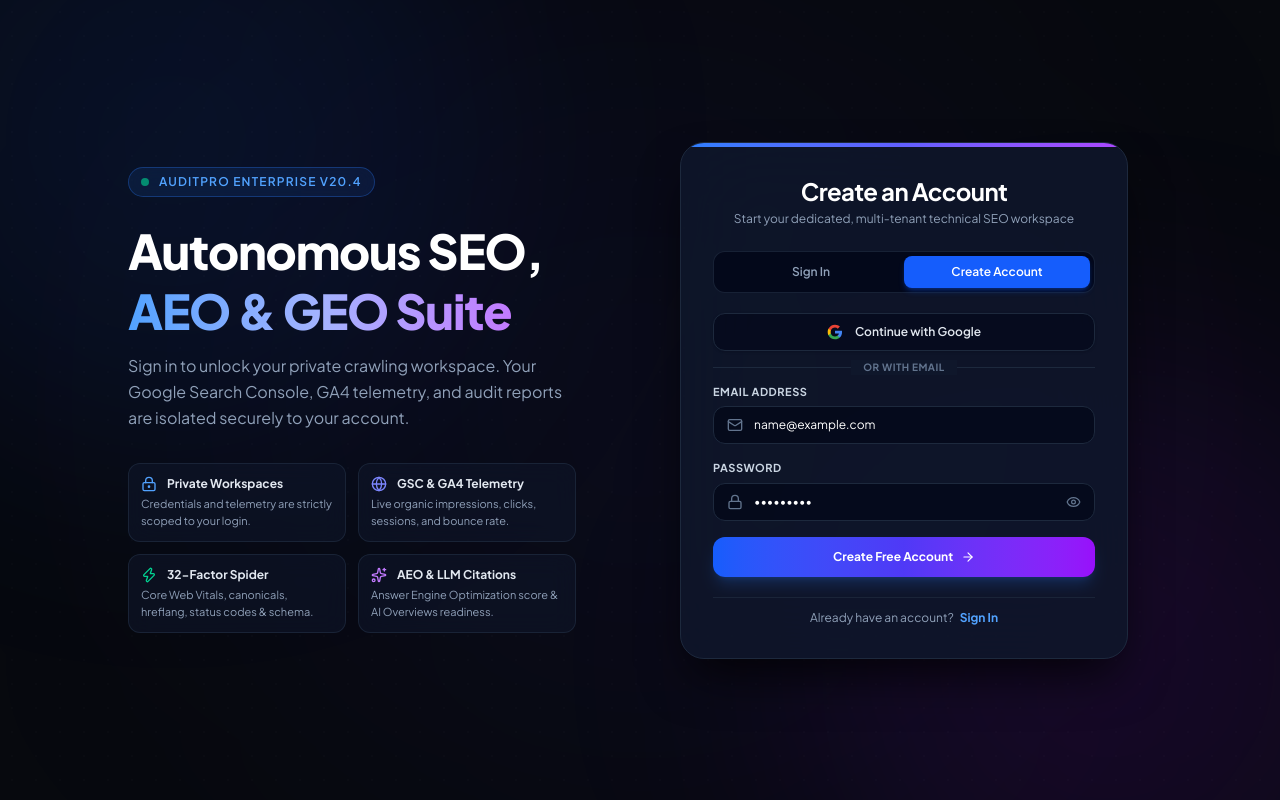
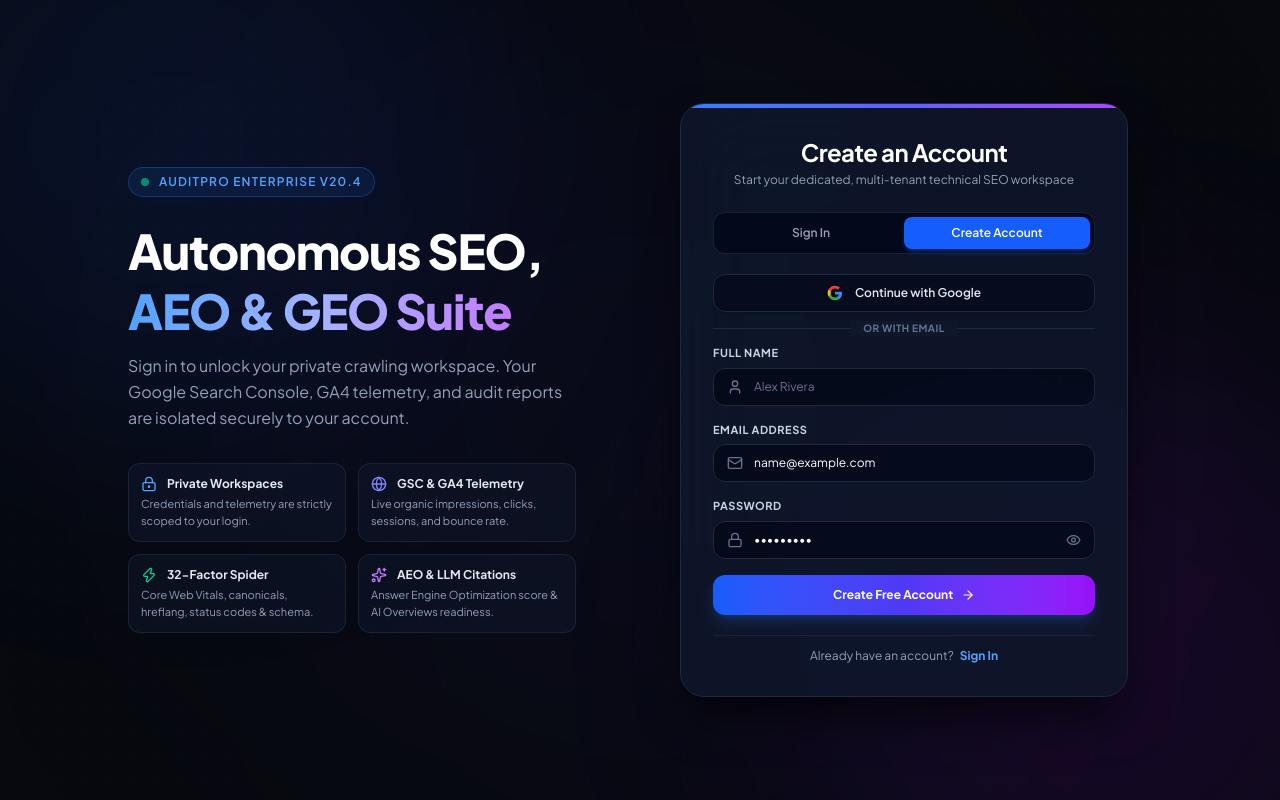
Before and after one commit to Satyam-bloomx/seo_aeo_dashboard, a Next.js app in the folder frontend/: page / in a window 1280 px wide. Both pictures are taken after typing "name@example.com", "Sample123" into the empty fields and a click on the button "Create Account". Built offline with nearby package versions, Linux system fonts and the light colour scheme; no server answers.

Commit message:
feat(auth): add Full Name field to sign up and display name in user profile

```diff
--- a/frontend/src/context/AuthContext.jsx
+++ b/frontend/src/context/AuthContext.jsx
@@ -89,20 +89,25 @@ export const AuthProvider = ({ children }) => {
     }
   }, []);
 
-  const signUp = useCallback(async (email, password) => {
+  const signUp = useCallback(async (email, password, fullName = '') => {
     try {
       const { data, error } = await supabase.auth.signUp({
         email: email.trim(),
         password,
         options: {
+          data: {
+            full_name: fullName ? fullName.trim() : '',
+            name: fullName ? fullName.trim() : '',
+          },
           emailRedirectTo: typeof window !== 'undefined' ? window.location.origin : undefined,
         }
       });
       if (error) throw error;
 
+      const displayName = fullName ? fullName.trim() : (data.user?.email || 'User');
       if (data.session) {
         toast.success('Account created & signed in!', {
-          description: `Welcome, ${data.user?.email || 'User'}`,
+          description: `Welcome, ${displayName}!`,
         });
       } else {
         toast.success('Registration successful!', {
--- a/frontend/src/features/Auth/AuthScreen.jsx
+++ b/frontend/src/features/Auth/AuthScreen.jsx
@@ -16,13 +16,15 @@ import {
   Globe,
   Sparkles,
   Layers,
-  LockKeyhole
+  LockKeyhole,
+  User
 } from 'lucide-react';
 import { useAuth } from '@/context/AuthContext';
 import { spring, tapPress } from '@/lib/motion';
 
 export default function AuthScreen() {
   const [mode, setMode] = useState('signin'); // 'signin' | 'signup'
+  const [fullName, setFullName] = useState('');
   const [email, setEmail] = useState('');
   const [password, setPassword] = useState('');
   const [showPassword, setShowPassword] = useState(false);
@@ -34,12 +36,13 @@ export default function AuthScreen() {
   const handleSubmit = async (e) => {
     e.preventDefault();
     if (!email || !password) return;
+    if (mode === 'signup' && !fullName.trim()) return;
     setIsSubmitting(true);
     try {
       if (mode === 'signin') {
         await signIn(email, password);
       } else {
-        await signUp(email, password);
+        await signUp(email, password, fullName);
       }
     } finally {
       setIsSubmitting(false);
@@ -223,6 +226,28 @@ export default function AuthScreen() {
 
             {/* Form */}
             <form onSubmit={handleSubmit} className="space-y-4">
+              {mode === 'signup' && (
+                <div>
+                  <label className="block text-[11px] font-bold text-slate-300 uppercase tracking-wider mb-1.5">
+                    Full Name
+                  </label>
+                  <div className="relative">
+                    <User
+                      size={16}
+                      className="absolute left-3.5 top-1/2 -translate-y-1/2 text-slate-500"
+                    />
+                    <input
+                      type="text"
+                      required={mode === 'signup'}
+                      value={fullName}
+                      onChange={(e) => setFullName(e.target.value)}
+                      placeholder="Alex Rivera"
+                      className="w-full pl-10 pr-3.5 py-2.5 rounded-xl border border-slate-800 bg-slate-950/70 text-white placeholder-slate-500 text-xs focus:outline-none focus:ring-2 focus:ring-blue-500/40 focus:border-blue-500 transition-all"
+                    />
+                  </div>
+                </div>
+              )}
+
               <div>
                 <label className="block text-[11px] font-bold text-slate-300 uppercase tracking-wider mb-1.5">
                   Email Address
--- a/frontend/src/features/Auth/UserMenu.jsx
+++ b/frontend/src/features/Auth/UserMenu.jsx
@@ -75,20 +75,21 @@ export default function UserMenu() {
     );
   }
 
-  const initial = (user.email || 'U')[0].toUpperCase();
+  const displayName = user.user_metadata?.full_name || user.email?.split('@')[0] || 'User';
+  const initial = (user.user_metadata?.full_name || user.email || 'U')[0].toUpperCase();
 
   return (
     <div className="relative" ref={menuRef}>
       <button
         type="button"
         onClick={() => setIsDropdownOpen(!isDropdownOpen)}
-        className="flex items-center gap-2 px-2.5 py-1.5 rounded-xl border border-slate-200 dark:border-slate-800 bg-white/80 dark:bg-slate-900/80 hover:bg-slate-50 dark:hover:bg-slate-800 text-slate-800 dark:text-slate-200 transition-all text-xs font-medium shadow-sm"
+        className="flex items-center gap-2 px-2.5 py-1.5 rounded-xl border border-slate-200 dark:border-slate-800 bg-white/80 dark:bg-slate-900/80 hover:bg-slate-50 dark:hover:bg-slate-800 text-slate-800 dark:text-slate-200 transition-all text-xs font-medium shadow-sm cursor-pointer"
       >
         <div className="w-5 h-5 rounded-full bg-gradient-to-tr from-blue-600 to-indigo-600 text-white flex items-center justify-center text-[10px] font-bold shadow-inner">
           {initial}
         </div>
         <span className="hidden md:inline max-w-[120px] truncate text-[11px] font-semibold text-slate-700 dark:text-slate-300">
-          {user.email?.split('@')[0]}
+          {displayName}
         </span>
         <ChevronDown size={13} className="text-slate-400" />
       </button>
@@ -100,12 +101,15 @@ export default function UserMenu() {
             animate={{ opacity: 1, scale: 1, y: 0 }}
             exit={{ opacity: 0, scale: 0.95, y: 6 }}
             transition={{ duration: 0.12 }}
-            className="absolute right-0 mt-2 w-60 rounded-2xl border border-slate-200 dark:border-slate-800 bg-white/95 dark:bg-slate-900/95 backdrop-blur-xl shadow-2xl p-2 z-50 overflow-hidden"
+            className="absolute right-0 mt-2 w-64 rounded-2xl border border-slate-200 dark:border-slate-800 bg-white/95 dark:bg-slate-900/95 backdrop-blur-xl shadow-2xl p-2 z-50 overflow-hidden"
           >
             {/* Header info */}
             <div className="px-3 py-2 border-b border-slate-100 dark:border-slate-800/80 mb-1">
               <p className="text-[10px] font-bold uppercase tracking-wider text-slate-400">Signed In As</p>
-              <p className="text-xs font-semibold text-slate-800 dark:text-slate-100 truncate mt-0.5">
+              <p className="text-xs font-bold text-slate-800 dark:text-slate-100 truncate mt-0.5">
+                {displayName}
+              </p>
+              <p className="text-[11px] text-slate-500 dark:text-slate-400 truncate">
                 {user.email}
               </p>
               <div className="flex items-center gap-1.5 mt-2">
```
